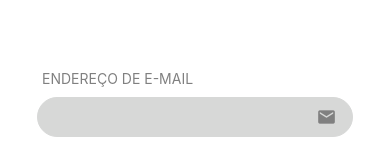
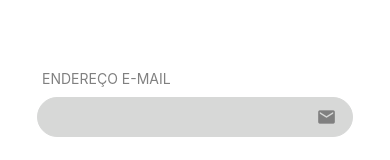
Before and after one commit to YujiYugus/ReactNative-App, a React Native app: screen / in a window 390 px wide. Shown: the part 257-417 px from the top of the page. Built offline with nearby package versions, Linux system fonts and the light colour scheme.

Commit message:
Realizando alteracoes, para ajustes mobile, colocando components e passando propriedades atribuidas

```diff
--- a/src/components/input/index.tsx
+++ b/src/components/input/index.tsx
@@ -1,4 +1,4 @@
-import React, { forwardRef, Fragment } from "react";
+import React, { forwardRef, Fragment, LegacyRef } from "react";
 import { View, Text, TextInput, TextInputProps } from 'react-native';
 import { style } from "./style";
 // import { MaterialIcons } from '@expo/vector-icons';
@@ -19,11 +19,12 @@ type Props = TextInputProps & {
     OnIconRightPress?: () => void
 }
 
-export const Input = forwardRef(() => {
+export const Input = forwardRef((Props: Props, forwardRef: LegacyRef<TextInput> | null) => {
+    const {IconLeft, IconRight, IconLeftName, IconRightName, title, OnIconLeftPress, OnIconRightPress, ...rest} = Props
     return (
         <>
         <Fragment>
-            <Text style={style.titleInput}>ENDEREÇO DE E-MAIL</Text>
+            <Text style={style.titleInput}>{title}</Text>
             <View style={style.boxInput}>
                 <TextInput
                     style={style.input}
--- a/src/pages/login/index.tsx
+++ b/src/pages/login/index.tsx
@@ -41,7 +41,9 @@ export default function Login () {
                 <Text style={style.text}>Bem vindo de volta!</Text>
             </View>
             <View style={style.boxMid}>
-                <Input />
+                <Input
+                title="ENDEREÇO E-MAIL"
+                />
                 {/* <Text style={style.titleInput}>ENDEREÇO DE E-MAIL</Text>
                  <View style={style.boxInput}>
                     <TextInput
```
